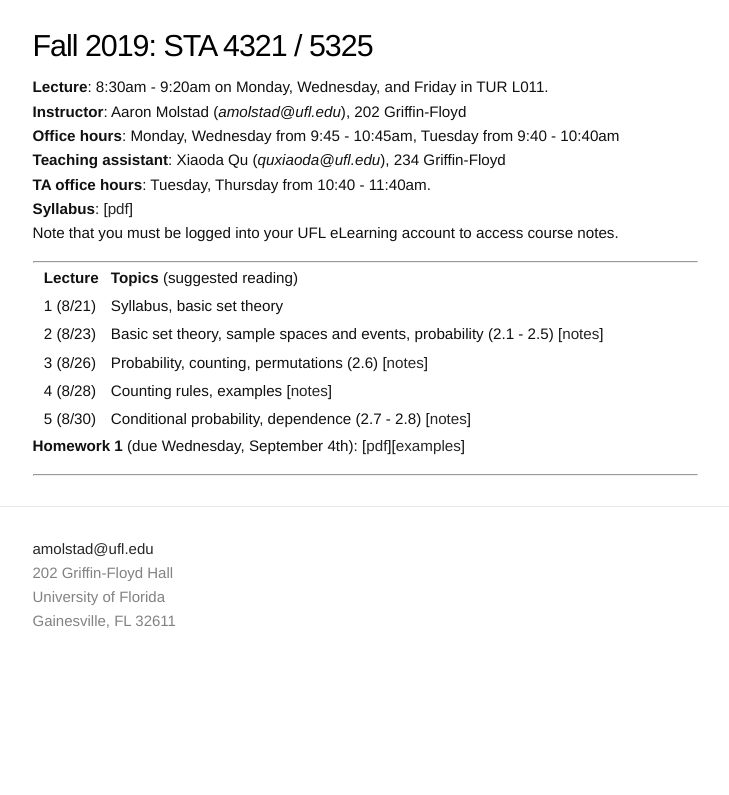
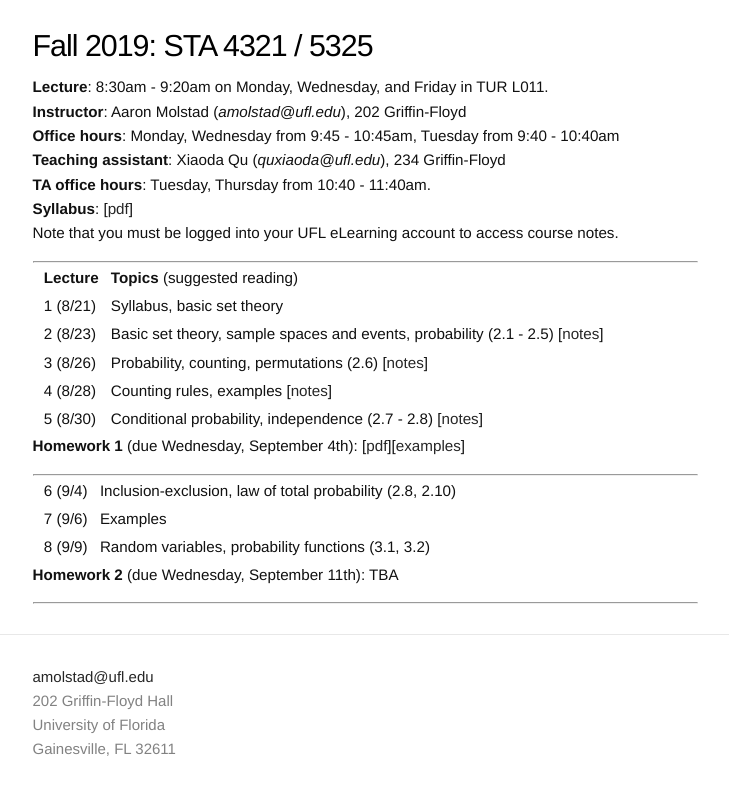
Before and after one commit to ajmolstad/ajmolstad.github.io, a Jekyll site: the page built from F19_STA4321.md, in a window 1280 px wide. Shown: the top 795 px of the page, without its empty margins (275-1004 px from the left). Built offline with Jekyll 4.4.1, drawn with Linux system fonts in a browser that asks for light colours.

Commit message:
update coursepage

```diff
--- a/F19_STA4321.md
+++ b/F19_STA4321.md
@@ -20,9 +20,17 @@ Note that you must be logged into your UFL eLearning account to access course no
 || 2 (8/23)  || Basic set theory, sample spaces and events, probability (2.1 - 2.5) [[notes](https://ufl.instructure.com/courses/382258/files/45098575/download?wrap=1)] ||
 || 3 (8/26)  || Probability, counting, permutations (2.6) [[notes](https://ufl.instructure.com/courses/382258/files/45098576/download?wrap=1)]||
 || 4 (8/28)  || Counting rules, examples [[notes](https://ufl.instructure.com/courses/382258/files/45124035/download?wrap=1)]||
-|| 5 (8/30)  || Conditional probability, dependence (2.7 - 2.8) [[notes](https://ufl.instructure.com/courses/382258/files/45162421/download?wrap=1)]||
+|| 5 (8/30)  || Conditional probability, independence (2.7 - 2.8) [[notes](https://ufl.instructure.com/courses/382258/files/45162421/download?wrap=1)]||
 
 **Homework 1** (due Wednesday, September 4th): [[pdf](/docs/STA4321_F19_Homework1.pdf)][[examples](/docs/CountingExamples.pdf)]
 
 
 ---------------
+
+|| 6 (9/4)  || Inclusion-exclusion, law of total probability (2.8, 2.10) ||
+|| 7 (9/6)  || Examples ||
+|| 8 (9/9)  || Random variables, probability functions (3.1, 3.2) ||
+
+**Homework 2** (due Wednesday, September 11th): TBA
+
+---------------
```
